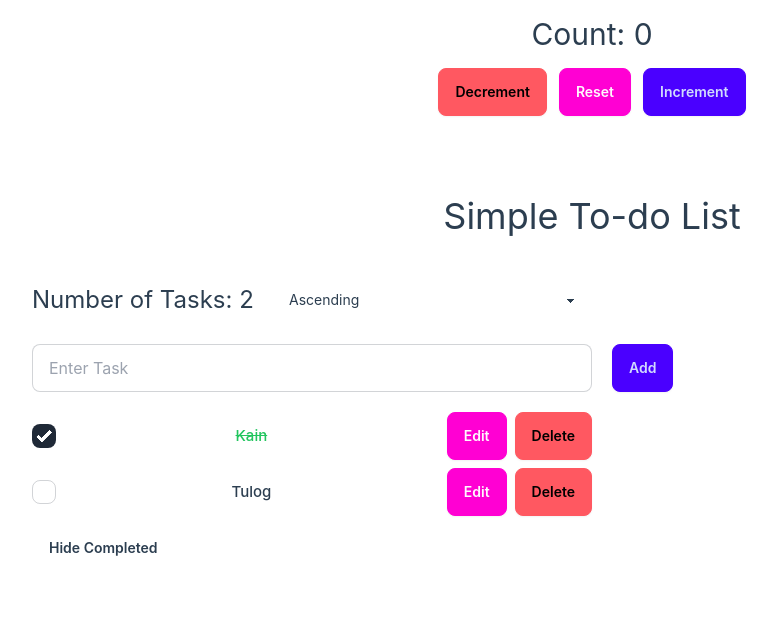
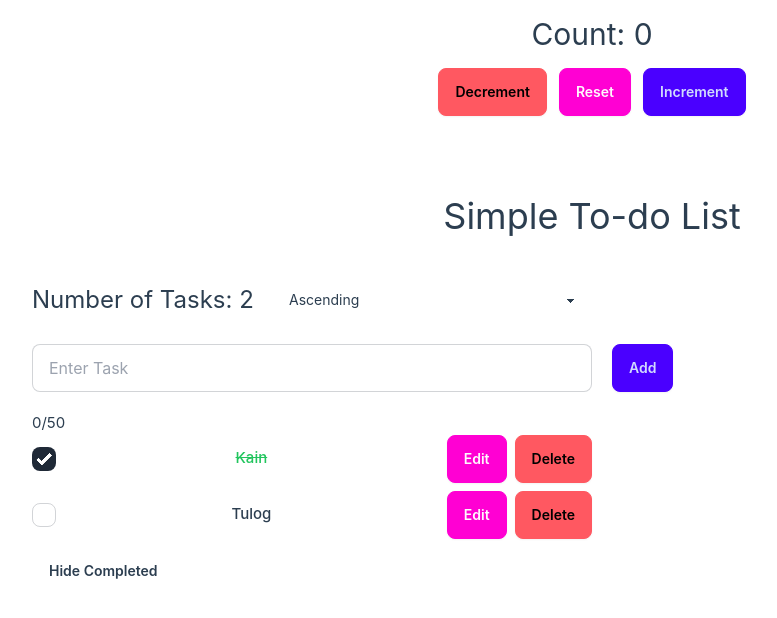
Before and after one commit to MarkMallari16/first-vue-project, a Vue app: page / in a window 1280 px wide. Shown: the top 618 px of the page, without its empty margins (48-825 px from the left). Built offline with nearby package versions, Linux system fonts and the light colour scheme.

Commit message:
add character count

```diff
--- a/src/App.vue
+++ b/src/App.vue
@@ -3,7 +3,9 @@ import { computed, ref } from "vue";
 
 const count = ref(0);
 let id = 0;
+
 const newTodo = ref("");
+
 const todos = ref([
   { id: id++, text: "Kain", done: true },
   { id: id++, text: "Tulog", done: false },
@@ -11,6 +13,11 @@ const todos = ref([
 
 const editingTodoId = ref(null);
 const editingTodoText = ref("");
+const hideCompleted = ref(false);
+const sortedOrder = ref("asc");
+const characterCount = computed(() => {
+  return newTodo.value.length;
+});
 
 function increment() {
   count.value++;
@@ -52,8 +59,6 @@ function saveTodo() {
     editingTodoText.value = "";
   }
 }
-const hideCompleted = ref(false);
-const sortedOrder = ref("asc");
 
 function hide() {
   hideCompleted.value = !hideCompleted.value;
@@ -90,11 +95,7 @@ const sortedTodos = computed(() => {
       <h1 class="text-4xl text-center mt-20">Simple To-do List</h1>
       <div class="mt-10 mb-5 flex items-center w-1/2 justify-between">
         <h2 class="text-2xl">Number of Tasks: {{ todos.length }}</h2>
-        <select
-          v-model="sortedOrder"
-
-          className="select w-full max-w-xs"
-        >
+        <select v-model="sortedOrder" className="select w-full max-w-xs">
           <option disabled selected>Sort task</option>
           <option value="asc">Ascending</option>
           <option value="desc">Descending</option>
@@ -109,6 +110,8 @@ const sortedTodos = computed(() => {
         />
         <button type="submit" class="btn btn-primary">Add</button>
       </form>
+
+      <p>{{ characterCount }}/50</p>
       <div>
         <div class="w-1/2 text-center font-medium" v-if="todos.length == 0">
           No Task Today
```
